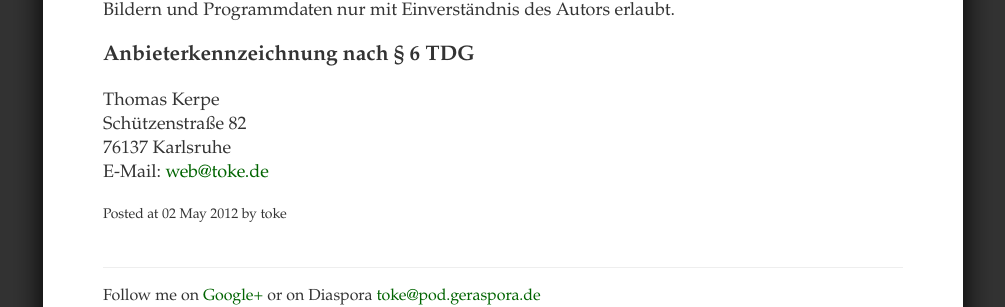
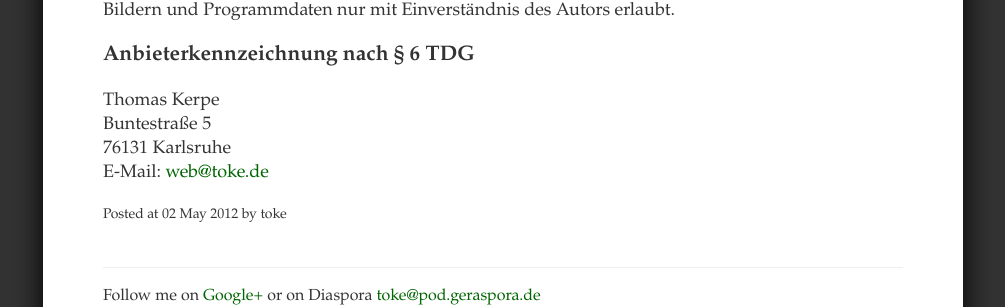
Before and after one commit to toke/toke.de, a Jekyll site: the page built from impressum.markdown, in a window 1280 px wide. Shown: the part 393-700 px from the top of the page, without its empty margins (137-1142 px from the left). Built offline with Jekyll 4.4.1, drawn with Linux system fonts in a browser that asks for light colours.

Commit message:
Updated Snailmail-Address

```diff
--- a/impressum.markdown
+++ b/impressum.markdown
@@ -12,6 +12,6 @@ Anbieterkennzeichnung nach § 6 TDG
 ==================================
 
 Thomas Kerpe
-Schützenstraße 82
-76137 Karlsruhe
+Buntestraße 5
+76131 Karlsruhe
 E-Mail: [web@toke.de](mailto:web@toke.de)
```
